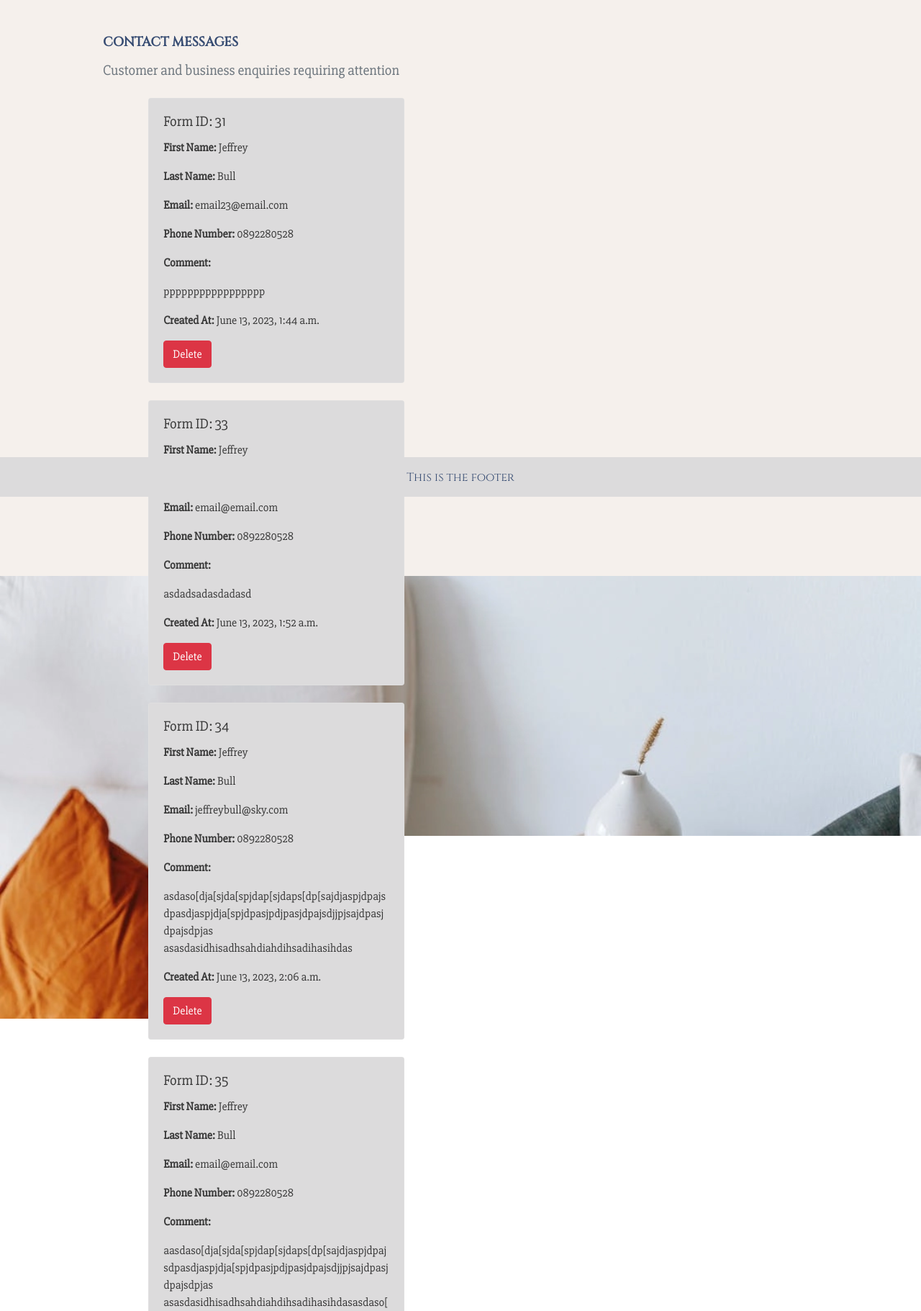
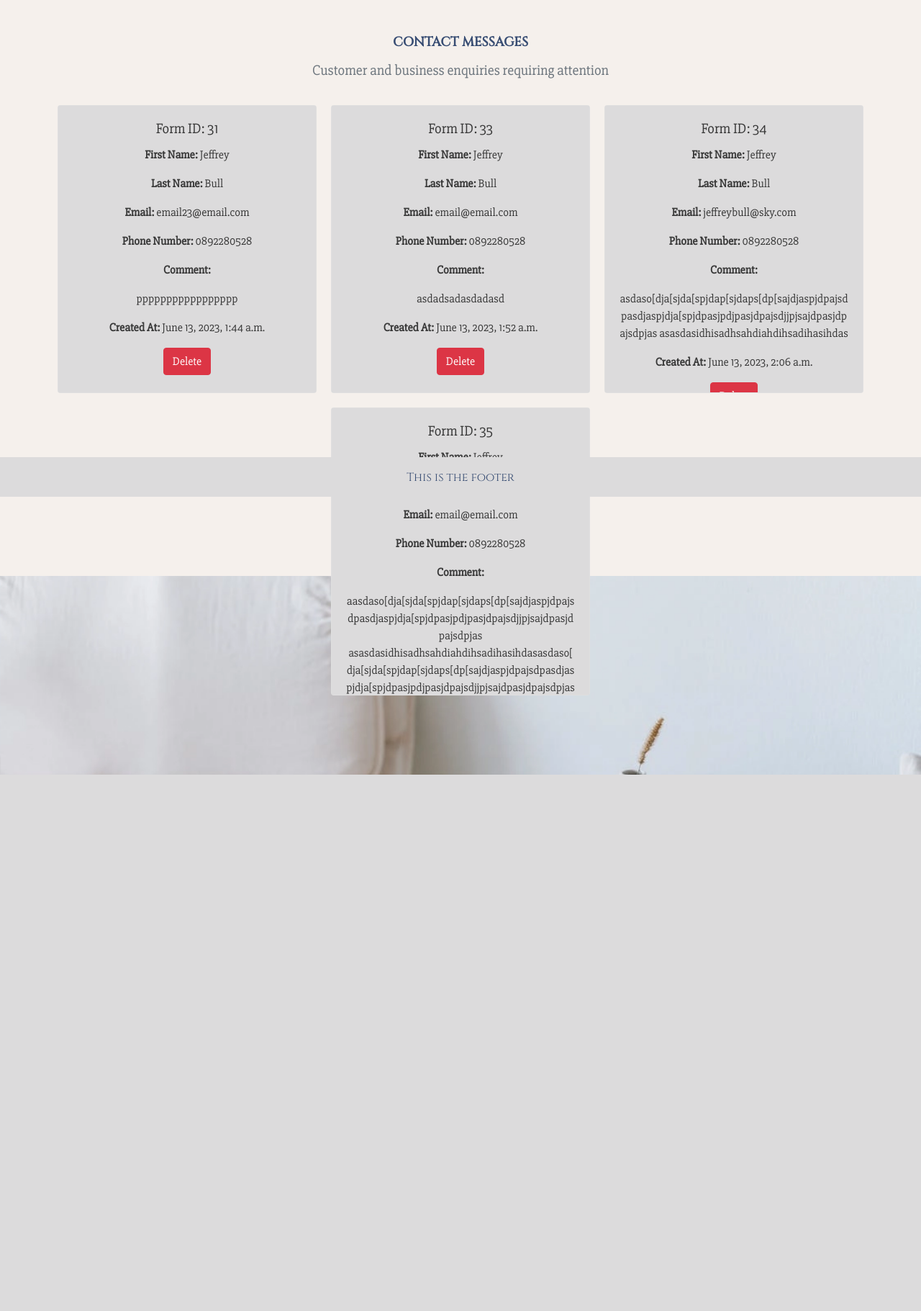
Before and after one commit to JeffreyBull76/CI_project5, a Django app: page /contact-management/ in a window 1280 px wide. Shown: the part 110-1931 px from the top of the page at 72% size. After the commit the page ends 1186 px from the top, so only its background shows below. Run offline with Django 3.2, Linux system fonts and the light colour scheme; a user stored in the database is signed in; data comes from the database, SQL or seed files in the repository; both versions use the stored data as it was after the commit; some libraries are stand-ins or nearby versions.

Commit message:
addcontact management styles

```diff
--- a/home/templates/home/contact_form_management.html
+++ b/home/templates/home/contact_form_management.html
@@ -10,8 +10,8 @@
 
 {% block content %}
 <div class="overlay"></div>
-<div class="container">
-    <div class="row">
+<div class="container-fluid px-0 text-center">
+    <div class="row justify-content-center">
         <div class="col-12 col-md-6 hr-prod-spacer">
             <hr class="pt-2">
             <h2 class="logo-font sub-header2-font">Contact Messages</h2>
@@ -21,14 +21,11 @@
     </div>
 
     <div class="row mb-5">
-        <div class="col-12 col-md-6 mb-5">
-
-            <div class="container">
+        <div class="container-fluid">
+            <div class="card-container cmt-card-container">
                 {% for contact_form in contact_forms %}
-                <div class="row mb-4">
-                    <div class="col">
-                        <div class="card">
-                            <div class="card-body">
+                <div class="card cmt-card">
+                    <div class="card-body cmt-card-body contact-message-card">
                         <h5 class="card-title">Form ID: {{ contact_form.form_id }}</h5>
                         <p class="card-text"><strong>First Name:</strong> {{ contact_form.first_name }}</p>
                         <p class="card-text"><strong>Last Name:</strong> {{ contact_form.last_name }}</p>
@@ -45,12 +42,8 @@
                         {% endif %}
                     </div>
                 </div>
-                    </div>
-                </div>
                 {% endfor %}
             </div>
-
-
         </div>
     </div>
 </div>
--- a/static/css/base.css
+++ b/static/css/base.css
@@ -446,15 +446,38 @@ body {
 
 /* comment form */
 
-.comment-cell {
-    min-width: 260px;
-    max-width: 400px;
-    word-wrap: break-word;
+.contact-form-width-control > .form-group {
+    padding: 0 15px;
+    width: 100%;
 }
 
-.contact-form-width-control > .form-group {
-    padding: 0 15px;
+.contact-form-width-control > .form-group label {
+    display: none;
 }
+
+/* contact management */
+
+.contact-message-card > .card-body {
+    padding: 0;
+    margin: 0;
+}
+
+.cmt-card-container {
+    display: flex;
+    flex-wrap: wrap;
+    justify-content: center;
+    margin-bottom: 100px;
+  }
+
+  .cmt-card {
+    width: 360px;
+    height: 400px;
+    margin: 10px;
+  }
+
+  .cmt-card-body {
+    overflow-y: auto;
+  }
 
 /* Product Form */
 
@@ -610,9 +633,6 @@ tr.table-style .sku-text {
 
 /* Slightly larger container on xl screens */
 @media (min-width: 1200px) {
-    .contact-form-width-control > .form-group {
-        padding: 0 120px;
-    }
 
     .container {
         max-width: 80%;
```
Also changed, not shown: home/templates/home/contact_form.html (+34 -17 lines), db.sqlite3. Lines whose indentation alone changed are shown as unchanged.
